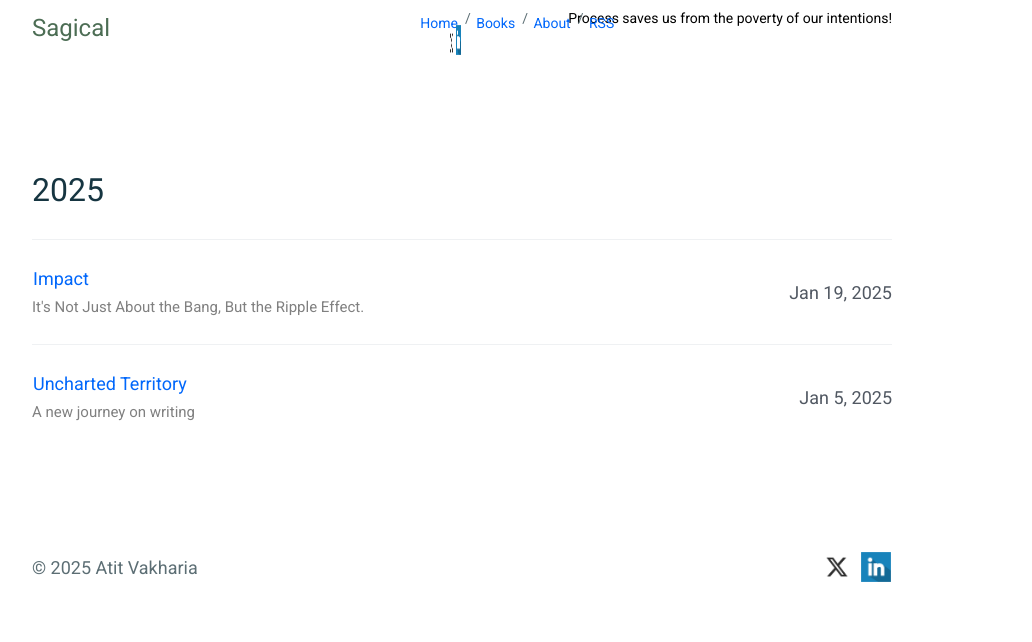
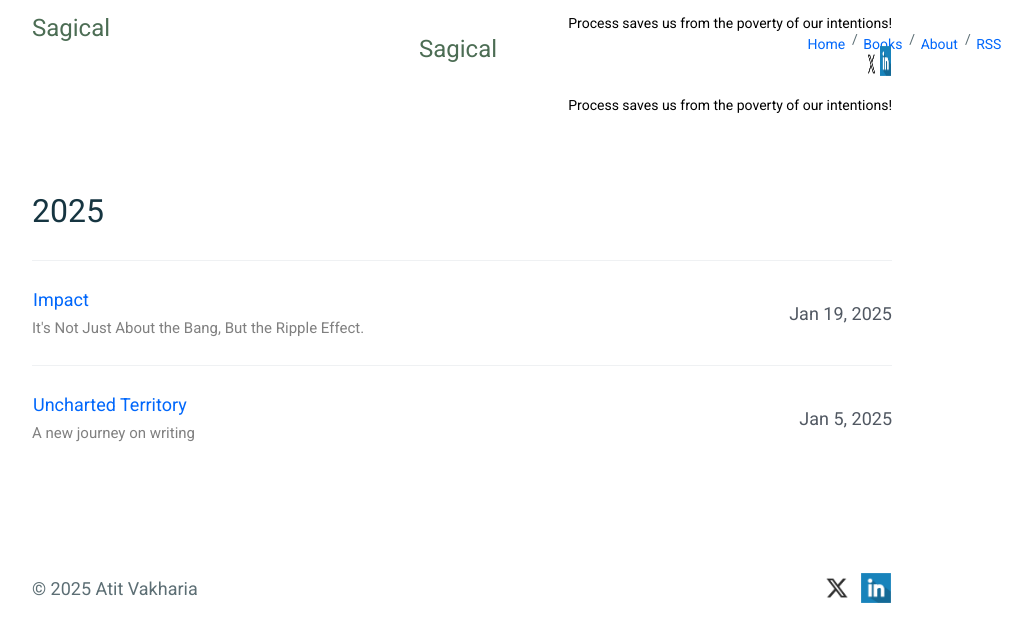
Before and after one commit to mkchoi212/paper-jekyll-theme, a Jekyll site: the page built from index.html, in a window 1280 px wide. Shown: the top 642 px of the page, without its empty margins (178-1210 px from the left). Built offline with Jekyll 4.4.1, drawn with Linux system fonts in a browser that asks for light colours.

Commit message:
Update header.html

```diff
--- a/_includes/header.html
+++ b/_includes/header.html
@@ -1,6 +1,8 @@
 <header class="c-page__header">
   <div style="float: left; width: 45%;"><h1 style="color: #4c6d54;">{{ site.title }}</h1></div>
-  <div style="float: right; text-align: right; width: 50%; font-size: 14px; ">Process saves us from the poverty of our intentions!</div>
+  <div style="float: right; text-align: right; width: 50%; font-size: 14px; margin-top: 5px;">Process saves us from the poverty of our intentions!</div>
+  <div style="float: left; width: 45%;"><h1 style="color: #4c6d54;">{{ site.title }}</h1></div>
+  <div style="float: right; text-align: right; width: 50%; font-size: 14px; margin-top: 5px;">Process saves us from the poverty of our intentions!</div>
   <div style="display: flex; flex-direction: row; justify-content: space-around; flex-wrap: wrap;">
     <div style="display: flex; width: 66%; font-size: 14px;">
       <a href="{{ "/" | prepend: site.baseurl }}">Home</a>
```
